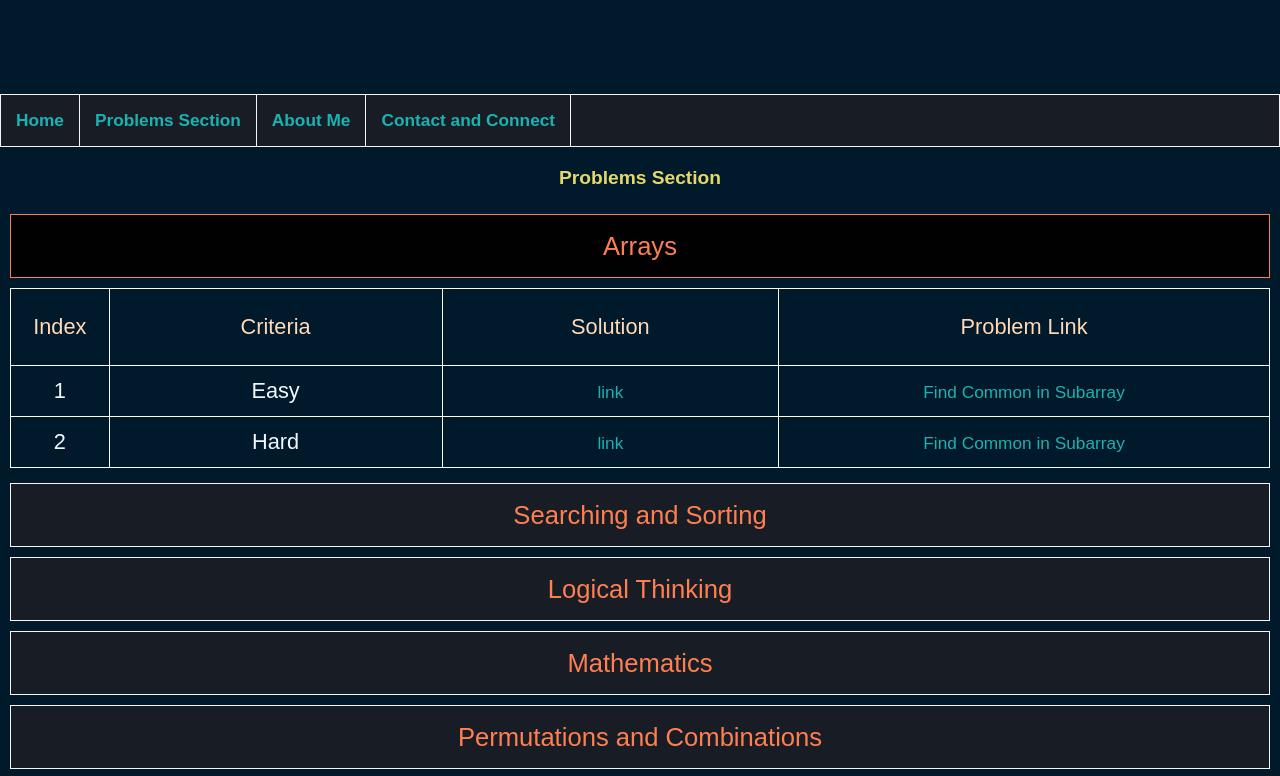
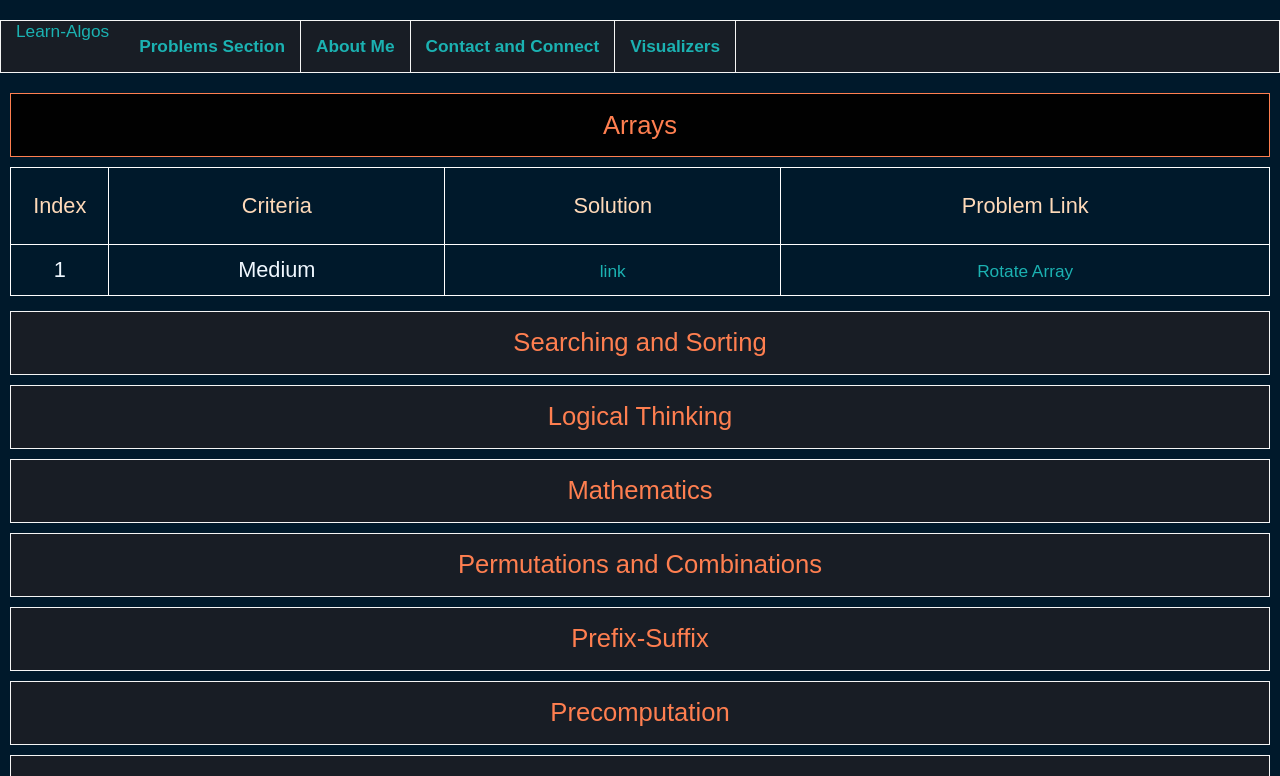
Before and after one commit to Parshwa1234/SDE_SHEET, a plain HTML site: page index.html in a window 1280 px wide. Both pictures are taken after a click on the button "Arrays". Shown: the top 776 px of the page. Drawn offline with Linux system fonts and the light colour scheme.

Commit message:
Update index.html

```diff
--- a/index.html
+++ b/index.html
@@ -4,32 +4,25 @@
 <head>
     <meta charset="UTF-8">
     <meta name="viewport" content="width=device-width, initial-scale=1.0">
-    <title>SDE SHEET</title>
+    <title>DSA Problems and Visualizers</title>
     <link rel="stylesheet" href="styles.css">
     <script src="script.js"></script>
 </head>
 
 <body>
-    <!-- Main Heading -->
-
-    <div class="mainheading" id="mainheading">
-    </div>
-
-    <!-- Navigation Bar to navigate through the page-->
-
     <div class="navigation">
         <ul class="nav-list">
-          <li class="nav-ele"><a href="#mainheading">Home</a></li>
+          <li class="nav-logo"><a href="#" class="logo">Learn<span class="highlight">-Algos</span></a></li>
           <li class="nav-ele"><a href="#problemsection">Problems Section</a></li>
           <li class="nav-ele"><a href="#aboutme">About Me</a></li>
           <li class="nav-ele"><a href="#contactme">Contact and Connect</a></li>
+          <li class="nav-ele"><a href="#visualizer">Visualizers</a></li>
         </ul>
     </div>
 
     <!-- List of Sections with list of problems Also stating easy medium and hard ones links and solution code and explanation link  -->
 
     <div class="problemsection" id="problemsection">
-       <h2>Problems Section</h2>
        <div class="topics">
 
              <!-- Arrays -->
@@ -54,29 +47,16 @@
                    1
                 </td>
                 <td class="topics-table-criteria">
-                  Easy
+                  Medium
                 </td>
                 <td class="topics-table-reference">
-                  <a href="#">link</a>
+                  <a href="https://leetcode.com/problems/rotate-array/solutions/6984838/c-beats-100-in-on-space-and-on-time-by-p-2n69/" target="_blank" rel="noopener noreferrer">link</a>
                 </td>
                 <td class="topics-table-name">
-                  <a href="#">Find Common in Subarray</a>
+                  <a href="https://leetcode.com/problems/rotate-array/description/" target="_blank" rel="noopener noreferrer">Rotate Array</a>
                 </td>
               </tr>
-                <tr class="topics-table-row">
-                <td class="topics-table-index">
-                   2
-                </td>
-                <td class="topics-table-criteria">
-                  Hard
-                </td>
-                <td class="topics-table-reference">
-                  <a href="#">link</a>
-                </td>
-                <td class="topics-table-name">
-                  <a href="#">Find Common in Subarray</a>
-                </td>
-              </tr>
+
             </table>
           </div>
 
@@ -106,10 +86,10 @@
                   Easy
                 </td>
                 <td class="topics-table-reference">
-                  <a href="#">link</a>
+                  <a href="#" target="_blank" rel="noopener noreferrer">link</a>
                 </td>
                 <td class="topics-table-name">
-                  <a href="#">Find Common in Subarray</a>
+                  <a href="#" target="_blank" rel="noopener noreferrer">Find Common in Subarray</a>
                 </td>
               </tr>
             </table>
@@ -141,10 +121,10 @@
                   Easy
                 </td>
                 <td class="topics-table-reference">
-                  <a href="#">link</a>
+                  <a href="#" target="_blank" rel="noopener noreferrer">link</a>
                 </td>
                 <td class="topics-table-name">
-                  <a href="#">Find Common in Subarray</a>
+                  <a href="#" target="_blank" rel="noopener noreferrer">Find Common in Subarray</a>
                 </td>
               </tr>
             </table>
@@ -176,10 +156,10 @@
                   Easy
                 </td>
                 <td class="topics-table-reference">
-                  <a href="#">link</a>
+                  <a href="#"target="_blank" rel="noopener noreferrer">link</a>
                 </td>
                 <td class="topics-table-name">
-                  <a href="#">Find Common in Subarray</a>
+                  <a href="#"target="_blank" rel="noopener noreferrer">Find Common in Subarray</a>
                 </td>
               </tr>
             </table>
@@ -211,10 +191,10 @@
                   Easy
                 </td>
                 <td class="topics-table-reference">
-                  <a href="#">link</a>
+                  <a href="#"target="_blank" rel="noopener noreferrer">link</a>
                 </td>
                 <td class="topics-table-name">
-                  <a href="#">Find Common in Subarray</a>
+                  <a href="#"target="_blank" rel="noopener noreferrer">Find Common in Subarray</a>
                 </td>
               </tr>
             </table>
@@ -246,10 +226,10 @@
                   Easy
                 </td>
                 <td class="topics-table-reference">
-                  <a href="#">link</a>
+                  <a href="#"target="_blank" rel="noopener noreferrer">link</a>
                 </td>
                 <td class="topics-table-name">
-                  <a href="#">Find Common in Subarray</a>
+                  <a href="#"target="_blank" rel="noopener noreferrer">Find Common in Subarray</a>
                 </td>
               </tr>
             </table>
@@ -281,10 +261,10 @@
                   Easy
                 </td>
                 <td class="topics-table-reference">
-                  <a href="#">link</a>
+                  <a href="#"target="_blank" rel="noopener noreferrer">link</a>
                 </td>
                 <td class="topics-table-name">
-                  <a href="#">Find Common in Subarray</a>
+                  <a href="#"target="_blank" rel="noopener noreferrer">Find Common in Subarray</a>
                 </td>
               </tr>
             </table>
@@ -316,10 +296,10 @@
                   Easy
                 </td>
                 <td class="topics-table-reference">
-                  <a href="#">link</a>
+                  <a href="#"target="_blank" rel="noopener noreferrer">link</a>
                 </td>
                 <td class="topics-table-name">
-                  <a href="#">Find Common in Subarray</a>
+                  <a href="#"target="_blank" rel="noopener noreferrer">Find Common in Subarray</a>
                 </td>
               </tr>
             </table>
@@ -351,10 +331,10 @@
                   Easy
                 </td>
                 <td class="topics-table-reference">
-                  <a href="#">link</a>
+                  <a href="#"target="_blank" rel="noopener noreferrer">link</a>
                 </td>
                 <td class="topics-table-name">
-                  <a href="#">Find Common in Subarray</a>
+                  <a href="#"target="_blank" rel="noopener noreferrer">Find Common in Subarray</a>
                 </td>
               </tr>
             </table>
@@ -383,13 +363,13 @@
                    1
                 </td>
                 <td class="topics-table-criteria">
-                  Easy
+                  Medium
                 </td>
                 <td class="topics-table-reference">
-                  <a href="#">link</a>
+                  <a href="https://leetcode.com/problems/length-of-longest-fibonacci-subsequence/solutions/6473064/easy-c-brute-force-hashing-approach-by-p-72gb/"target="_blank" rel="noopener noreferrer">link</a>
                 </td>
                 <td class="topics-table-name">
-                  <a href="#">Find Common in Subarray</a>
+                  <a href="https://leetcode.com/problems/length-of-longest-fibonacci-subsequence/description/"target="_blank" rel="noopener noreferrer">length-of-longest-fibonacci-subsequence</a>
                 </td>
               </tr>
             </table>
@@ -421,10 +401,25 @@
                   Easy
                 </td>
                 <td class="topics-table-reference">
-                  <a href="#">link</a>
+                  <a href="https://codeforces.com/contest/1901/submission/307440450"target="_blank" rel="noopener noreferrer">link</a>
                 </td>
                 <td class="topics-table-name">
-                  <a href="#">Find Common in Subarray</a>
+                  <a href="https://codeforces.com/problemset/problem/1901/B"target="_blank" rel="noopener noreferrer">Chip and Ribbon</a>
+                </td>
+              </tr>
+              </tr>
+                <tr class="topics-table-row">
+                <td class="topics-table-index">
+                   2
+                </td>
+                <td class="topics-table-criteria">
+                  Hard
+                </td>
+                <td class="topics-table-reference">
+                  <a href="https://codeforces.com/contest/1898/submission/307449551"target="_blank" rel="noopener noreferrer">link</a>
+                </td>
+                <td class="topics-table-name">
+                  <a href="https://codeforces.com/problemset/problem/1898/B"target="_blank" rel="noopener noreferrer">Milena and Admirer</a>
                 </td>
               </tr>
             </table>
@@ -456,10 +451,10 @@
                   Easy
                 </td>
                 <td class="topics-table-reference">
-                  <a href="#">link</a>
+                  <a href="#"target="_blank" rel="noopener noreferrer">link</a>
                 </td>
                 <td class="topics-table-name">
-                  <a href="#">Find Common in Subarray</a>
+                  <a href="#"target="_blank" rel="noopener noreferrer">Find Common in Subarray</a>
                 </td>
               </tr>
             </table>
@@ -491,10 +486,10 @@
                   Easy
                 </td>
                 <td class="topics-table-reference">
-                  <a href="#">link</a>
+                  <a href="#"target="_blank" rel="noopener noreferrer">link</a>
                 </td>
                 <td class="topics-table-name">
-                  <a href="#">Find Common in Subarray</a>
+                  <a href="#"target="_blank" rel="noopener noreferrer">Find Common in Subarray</a>
                 </td>
               </tr>
             </table>
@@ -526,10 +521,10 @@
                   Easy
                 </td>
                 <td class="topics-table-reference">
-                  <a href="#">link</a>
+                  <a href="#"target="_blank" rel="noopener noreferrer">link</a>
                 </td>
                 <td class="topics-table-name">
-                  <a href="#">Find Common in Subarray</a>
+                  <a href="#"target="_blank" rel="noopener noreferrer">Find Common in Subarray</a>
                 </td>
               </tr>
             </table>
@@ -561,10 +556,10 @@
                   Easy
                 </td>
                 <td class="topics-table-reference">
-                  <a href="#">link</a>
+                  <a href="#"target="_blank" rel="noopener noreferrer">link</a>
                 </td>
                 <td class="topics-table-name">
-                  <a href="#">Find Common in Subarray</a>
+                  <a href="#"target="_blank" rel="noopener noreferrer">Find Common in Subarray</a>
                 </td>
               </tr>
             </table>
@@ -596,10 +591,10 @@
                   Easy
                 </td>
                 <td class="topics-table-reference">
-                  <a href="#">link</a>
+                  <a href="#"target="_blank" rel="noopener noreferrer">link</a>
                 </td>
                 <td class="topics-table-name">
-                  <a href="#">Find Common in Subarray</a>
+                  <a href="#"target="_blank" rel="noopener noreferrer">Find Common in Subarray</a>
                 </td>
               </tr>
             </table>
@@ -631,10 +626,10 @@
                   Easy
                 </td>
                 <td class="topics-table-reference">
-                  <a href="#">link</a>
+                  <a href="#"target="_blank" rel="noopener noreferrer">link</a>
                 </td>
                 <td class="topics-table-name">
-                  <a href="#">Find Common in Subarray</a>
+                  <a href="#"target="_blank" rel="noopener noreferrer">Find Common in Subarray</a>
                 </td>
               </tr>
             </table>
@@ -666,10 +661,10 @@
                   Easy
                 </td>
                 <td class="topics-table-reference">
-                  <a href="#">link</a>
+                  <a href="#"target="_blank" rel="noopener noreferrer">link</a>
                 </td>
                 <td class="topics-table-name">
-                  <a href="#">Find Common in Subarray</a>
+                  <a href="#"target="_blank" rel="noopener noreferrer">Find Common in Subarray</a>
                 </td>
               </tr>
             </table>
@@ -701,10 +696,10 @@
                   Easy
                 </td>
                 <td class="topics-table-reference">
-                  <a href="#">link</a>
+                  <a href="#"target="_blank" rel="noopener noreferrer">link</a>
                 </td>
                 <td class="topics-table-name">
-                  <a href="#">Find Common in Subarray</a>
+                  <a href="#"target="_blank" rel="noopener noreferrer">Find Common in Subarray</a>
                 </td>
               </tr>
             </table>
@@ -736,10 +731,10 @@
                   Easy
                 </td>
                 <td class="topics-table-reference">
-                  <a href="#">link</a>
+                  <a href="#"target="_blank" rel="noopener noreferrer">link</a>
                 </td>
                 <td class="topics-table-name">
-                  <a href="#">Find Common in Subarray</a>
+                  <a href="#"target="_blank" rel="noopener noreferrer">Find Common in Subarray</a>
                 </td>
               </tr>
             </table>
@@ -771,10 +766,10 @@
                   Easy
                 </td>
                 <td class="topics-table-reference">
-                  <a href="#">link</a>
+                  <a href="#"target="_blank" rel="noopener noreferrer">link</a>
                 </td>
                 <td class="topics-table-name">
-                  <a href="#">Find Common in Subarray</a>
+                  <a href="#"target="_blank" rel="noopener noreferrer">Find Common in Subarray</a>
                 </td>
               </tr>
             </table>
@@ -806,10 +801,10 @@
                   Hard
                 </td>
                 <td class="topics-table-reference">
-                  <a href="https://leetcode.com/problems/recover-a-tree-from-preorder-traversal/solutions/6455502/easy-c-pre-order-traversal-beats-100-by-j9kq2/">link</a>
+                  <a href="https://leetcode.com/problems/recover-a-tree-from-preorder-traversal/solutions/6455502/easy-c-pre-order-traversal-beats-100-by-j9kq2/"target="_blank" rel="noopener noreferrer">link</a>
                 </td>
                 <td class="topics-table-name">
-                  <a href="https://leetcode.com/problems/recover-a-tree-from-preorder-traversal/">Recover a Tree From Preorder Traversal</a>
+                  <a href="https://leetcode.com/problems/recover-a-tree-from-preorder-traversal/"target="_blank" rel="noopener noreferrer">Recover a Tree From Preorder Traversal</a>
                 </td>
               </tr>
             </table>
@@ -841,10 +836,10 @@
                   Easy
                 </td>
                 <td class="topics-table-reference">
-                  <a href="#">link</a>
+                  <a href="#"target="_blank" rel="noopener noreferrer">link</a>
                 </td>
                 <td class="topics-table-name">
-                  <a href="#">Find Common in Subarray</a>
+                  <a href="#"target="_blank" rel="noopener noreferrer">Find Common in Subarray</a>
                 </td>
               </tr>
             </table>
@@ -876,10 +871,10 @@
                   Easy
                 </td>
                 <td class="topics-table-reference">
-                  <a href="#">link</a>
+                  <a href="#"target="_blank" rel="noopener noreferrer">link</a>
                 </td>
                 <td class="topics-table-name">
-                  <a href="#">Find Common in Subarray</a>
+                  <a href="#"target="_blank" rel="noopener noreferrer">Find Common in Subarray</a>
                 </td>
               </tr>
             </table>
@@ -911,10 +906,10 @@
                   Easy
                 </td>
                 <td class="topics-table-reference">
-                  <a href="#">link</a>
+                  <a href="#"target="_blank" rel="noopener noreferrer">link</a>
                 </td>
                 <td class="topics-table-name">
-                  <a href="#">Find Common in Subarray</a>
+                  <a href="#"target="_blank" rel="noopener noreferrer">Find Common in Subarray</a>
                 </td>
               </tr>
             </table>
@@ -946,10 +941,10 @@
                   Easy
                 </td>
                 <td class="topics-table-reference">
-                  <a href="#">link</a>
+                  <a href="#"target="_blank" rel="noopener noreferrer">link</a>
                 </td>
                 <td class="topics-table-name">
-                  <a href="#">Find Common in Subarray</a>
+                  <a href="#"target="_blank" rel="noopener noreferrer">Find Common in Subarray</a>
                 </td>
               </tr>
             </table>
@@ -981,10 +976,10 @@
                   Easy
                 </td>
                 <td class="topics-table-reference">
-                  <a href="#">link</a>
+                  <a href="#"target="_blank" rel="noopener noreferrer">link</a>
                 </td>
                 <td class="topics-table-name">
-                  <a href="#">Find Common in Subarray</a>
+                  <a href="#"target="_blank" rel="noopener noreferrer">Find Common in Subarray</a>
                 </td>
               </tr>
             </table>
@@ -1016,10 +1011,10 @@
                   Easy
                 </td>
                 <td class="topics-table-reference">
-                  <a href="#">link</a>
+                  <a href="#"target="_blank" rel="noopener noreferrer">link</a>
                 </td>
                 <td class="topics-table-name">
-                  <a href="#">Find Common in Subarray</a>
+                  <a href="#"target="_blank" rel="noopener noreferrer">Find Common in Subarray</a>
                 </td>
               </tr>
             </table>
@@ -1051,10 +1046,10 @@
                   Easy
                 </td>
                 <td class="topics-table-reference">
-                  <a href="#">link</a>
+                  <a href="#"target="_blank" rel="noopener noreferrer">link</a>
                 </td>
                 <td class="topics-table-name">
-                  <a href="#">Find Common in Subarray</a>
+                  <a href="#"target="_blank" rel="noopener noreferrer">Find Common in Subarray</a>
                 </td>
               </tr>
             </table>
@@ -1086,10 +1081,10 @@
                   Easy
                 </td>
                 <td class="topics-table-reference">
-                  <a href="#">link</a>
+                  <a href="#"target="_blank" rel="noopener noreferrer">link</a>
                 </td>
                 <td class="topics-table-name">
-                  <a href="#">Find Common in Subarray</a>
+                  <a href="#"target="_blank" rel="noopener noreferrer">Find Common in Subarray</a>
                 </td>
               </tr>
             </table>
@@ -1121,10 +1116,10 @@
                   Easy
                 </td>
                 <td class="topics-table-reference">
-                  <a href="#">link</a>
+                  <a href="#"target="_blank" rel="noopener noreferrer">link</a>
                 </td>
                 <td class="topics-table-name">
-                  <a href="#">Find Common in Subarray</a>
+                  <a href="#"target="_blank" rel="noopener noreferrer">Find Common in Subarray</a>
                 </td>
               </tr>
             </table>
@@ -1156,10 +1151,10 @@
                   Easy
                 </td>
                 <td class="topics-table-reference">
-                  <a href="#">link</a>
+                  <a href="#"target="_blank" rel="noopener noreferrer">link</a>
                 </td>
                 <td class="topics-table-name">
-                  <a href="#">Find Common in Subarray</a>
+                  <a href="#"target="_blank" rel="noopener noreferrer">Find Common in Subarray</a>
                 </td>
               </tr>
             </table>
@@ -1168,18 +1163,18 @@
     </div>
 
     <!-- 'About me' -->
-
+    <div class="center">
     <div class="aboutme" id="aboutme">
           <h2>About Me</h2>
           <p>Hello there! I am Parshwa Jain pursuing Computer Engineering from Nirma University.
             I am passionate about my career and practicing Data Structure and Algorithms and giving competitive programming contests regularly from various sites.
-            I have prepared this site to help learners find all dsa related concepts and its practice difficulty wise sorted questions to prepare for their jobs and learn programming skills.
+            I have prepared this site to help learners find all DSA related concepts and practice difficulty wise sorted questions to prepare for their jobs and learn programming skills.
             This site will be revised regularly with new dsa problems and solutions from recent contests that is being conducted on various platforms like codeforces, codechef, leetcode etc.
             You will find my coding handles and my contact details in Contact section below.
-            Feel free to contact me for sharing feedback and reviews about this sheet and solutions.
+            Feel free to contact me for sharing feedback and reviews about this sheet and solutions on discord servers.
           </p>
     </div>
-
+    </div>
     <!-- Footer for my contact links -->
 
      <div class="contactme" id="contactme">
@@ -1187,12 +1182,12 @@
           <footer class="foot">
                   <h2 class="foothead">Contact and Connect</h2>
                   <p class="footpara">
-                     <a href="https://www.linkedin.com/in/parshwajain55/" title="LinkedIn">LinkedIn</a>
-                     <a href="https://github.com/Parshwa1234" title="Github">Github</a>
-                     <a href="https://discord.gg/9gbDTxwc" title="Discord">Discord</a>
-                     <a href="https://leetcode.com/u/ParshwaJain12/" title="Leetcode">Leetcode</a>
-                     <a href="https://codeforces.com/profile/parshwajust55" title="Codeforces">Codeforces</a>
-                     <a href="https://www.codechef.com/users/parshwajust55" title="Codechef">Codechef</a>
+                     <a href="https://www.linkedin.com/in/parshwajain55/" title="LinkedIn"target="_blank" rel="noopener noreferrer">LinkedIn</a>
+                     <a href="https://github.com/Parshwa1234" title="Github"target="_blank" rel="noopener noreferrer">Github</a>
+                     <a href="https://discord.gg/9gbDTxwc" title="Discord"target="_blank" rel="noopener noreferrer">Discord</a>
+                     <a href="https://leetcode.com/u/ParshwaJain12/" title="Leetcode"target="_blank" rel="noopener noreferrer">Leetcode</a>
+                     <a href="https://codeforces.com/profile/parshwajust55" title="Codeforces"target="_blank" rel="noopener noreferrer">Codeforces</a>
+                     <a href="https://www.codechef.com/users/parshwajust55" title="Codechef"target="_blank" rel="noopener noreferrer">Codechef</a>
                   </p>
           </footer>
           </div>
```
